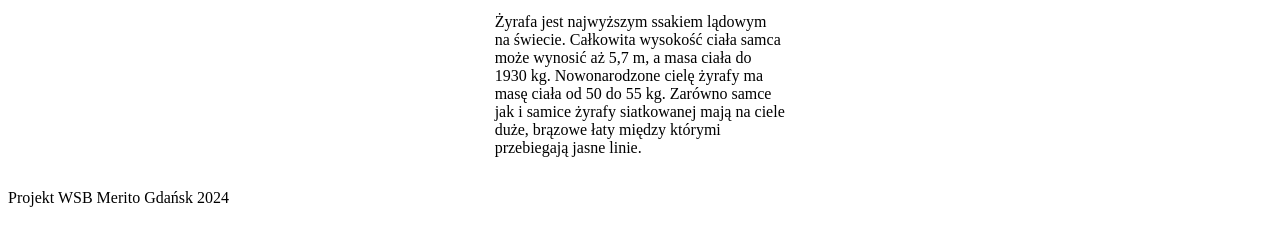
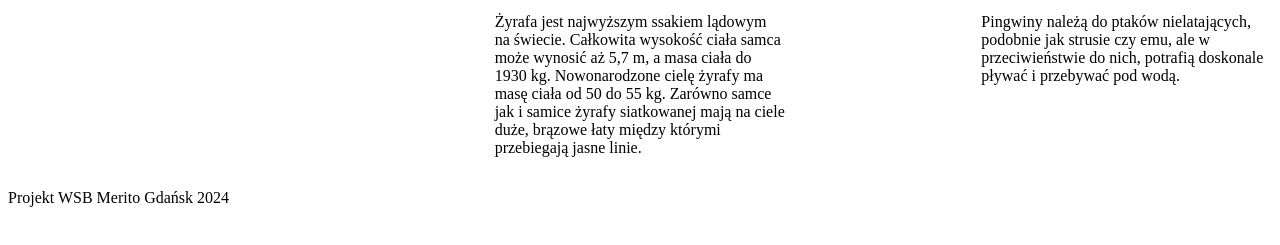
Before and after one commit to magdamadej/ZALICZENIE-INIS5-hyb-wszyscy, a plain HTML site: page index.html in a window 1280 px wide. Shown: the part 443-688 px from the top of the page. Drawn offline with Linux system fonts and the light colour scheme.

Commit message:
Dodałam paragraf

```diff
--- a/index.html
+++ b/index.html
@@ -24,6 +24,7 @@
         <section>
             <h3>Pingwin</h3>
             <img src="https://cdn.pixabay.com/photo/2022/03/16/21/01/gentoo-penguin-7073391_1280.jpg" alt="">
+            <p>Pingwiny należą do ptaków nielatających, podobnie jak strusie czy emu, ale w przeciwieństwie do nich, potrafią doskonale pływać i przebywać pod wodą.</p>
         </section>
     </main>
     <footer>
```
